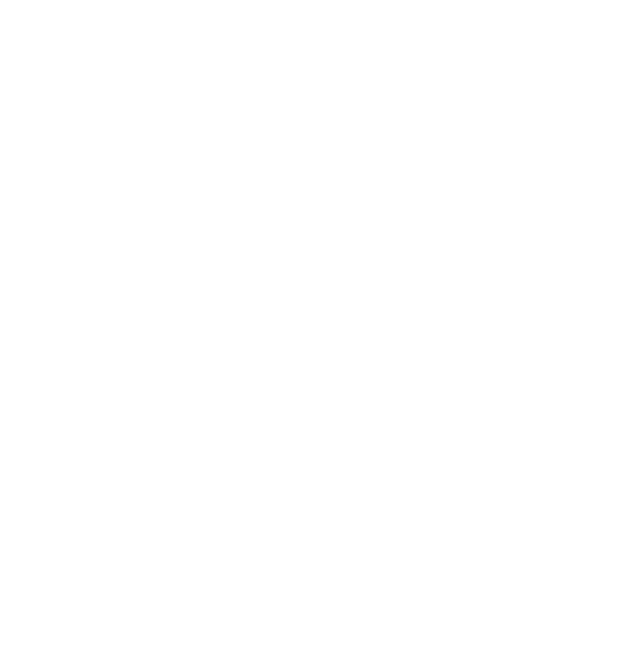
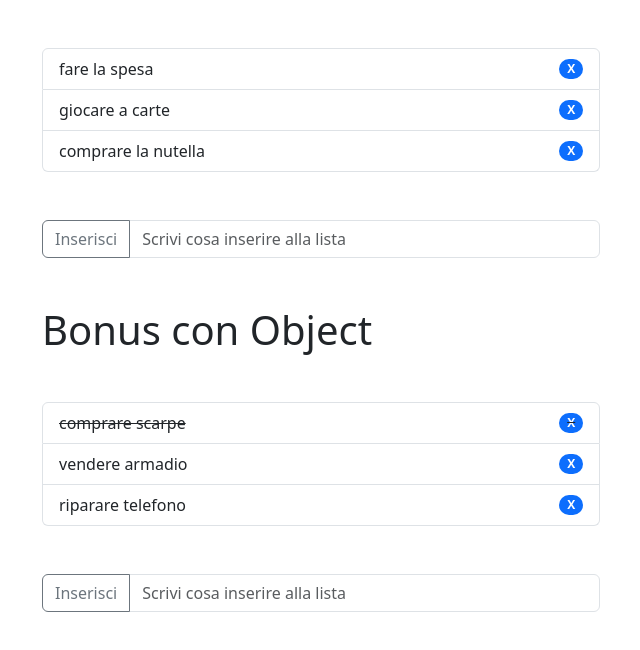
Before and after one commit to SalvoBevilacqua/vue-todolist, a plain HTML site: page index.html in a window 1280 px wide. Shown: the whole page, without its empty margins (40-680 px from the left). Drawn offline with nearby package versions, Linux system fonts and the light colour scheme.

Commit message:
add:bonus

```diff
--- a/css/style.css
+++ b/css/style.css
@@ -0,0 +1 @@
+.pointer {cursor: pointer;}
--- a/index.html
+++ b/index.html
@@ -13,8 +13,37 @@
     </head>
 
     <body>
+        <div id="app">
+            <div class="container">
+                <ul class="list-group my-5 w-50">
+                    <li v-for="(item, index) in arrayTodo" class="list-group-item d-flex justify-content-between align-items-center">
+                        {{ item }}
+                        <span @click="removeElementFromArray(index)" class="badge bg-primary rounded-pill pointer">X</span>
+                    </li>
+                </ul>
 
+                <div class="input-group w-50">
+                    <button class="btn btn-outline-secondary" @click="AddElementToArray(toDoElement)" type="button" id="button-addon1">Inserisci</button>
+                    <input type="text" v-model="toDoElement" @keyup.enter="AddElementToArray(toDoElement)" class="form-control" placeholder="Scrivi cosa inserire alla lista" aria-label="Example text with button addon" aria-describedby="button-addon1">
+                </div>
 
+                <!-- BONUS -->
+                <p class="h1 my-5">Bonus con Object</p>
+
+                <ul class="list-group mb-5 w-50">
+                    <li v-for="(item, index) in objectTodo" class="list-group-item d-flex justify-content-between align-items-center" :class="{ 'text-decoration-line-through': item.done }" @click="invertDone(index)">
+                        {{ item.text }}
+                        <span @click="removeElementFromObject(index)" class="badge bg-primary rounded-pill pointer">X</span>
+                    </li>
+                </ul>
+
+                <div class="input-group w-50">
+                    <button class="btn btn-outline-secondary" @click="addElementToObject(toDoElementForObject)" type="button" id="button-addon1">Inserisci</button>
+                    <input type="text" v-model="toDoElementForObject" @keyup.enter="addElementToObject(toDoElementForObject)" class="form-control" placeholder="Scrivi cosa inserire alla lista" aria-label="Example text with button addon" aria-describedby="button-addon1">
+                </div>
+
+            </div>
+        </div>
 
 	<script src="script.js"></script>
     </body>
--- a/script.js
+++ b/script.js
@@ -3,13 +3,44 @@ const { createApp } = Vue;
 createApp({
     data() {
         return {
-
+            arrayTodo: ["fare la spesa", "giocare a carte", "comprare la nutella"],
+            objectTodo: [
+            {
+                text: "comprare scarpe",
+                done: true,
+            },
+            {
+                text: "vendere armadio",
+                done: false,
+            },
+            {
+                text: "riparare telefono",
+                done: false,
+            }
+        ]
         }
     },
     created() {
 
     },
     methods: {
-
+        removeElementFromArray: function(index) {
+            this.arrayTodo.splice(index, 1);
+        },
+        AddElementToArray: function(element) {
+            this.arrayTodo.push(element);
+        },
+        removeElementFromObject: function(index) {
+            this.objectTodo.splice(index, 1);
+        },
+        addElementToObject: function(element) {
+            this.objectTodo.push({
+                text: element,
+                done: false,
+            });
+        },
+        invertDone: function(index) {
+            this.objectTodo[index].done = !this.objectTodo[index].done;
+        },
     }
 }).mount("#app");
```
